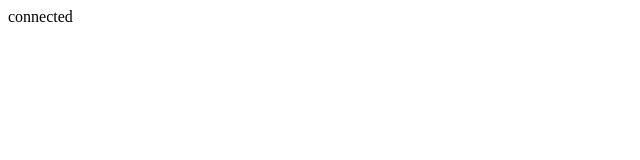
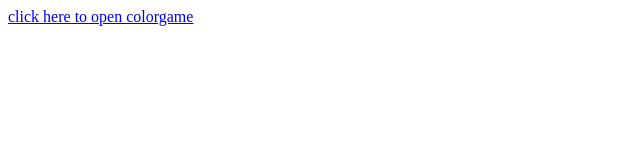
Before and after one commit to VachanC/learning-webdev, a plain HTML site: page index.html in a window 1280 px wide. Shown: the whole page, without its empty margins (0-640 px from the left). Drawn offline with Linux system fonts and the light colour scheme.

Commit message:
changed index.html

```diff
--- a/index.html
+++ b/index.html
@@ -3,9 +3,8 @@
     <meta charset="UTF-8" />
     <meta name="viewport" content="width=device-width, initial-scale=1.0" />
     <title>Document</title>
-    <script src="./arraysset.js"></script>
   </head>
   <body>
-    connected
+    <a href="./colorgame">click here to open colorgame</a>
   </body>
 </html>
```
